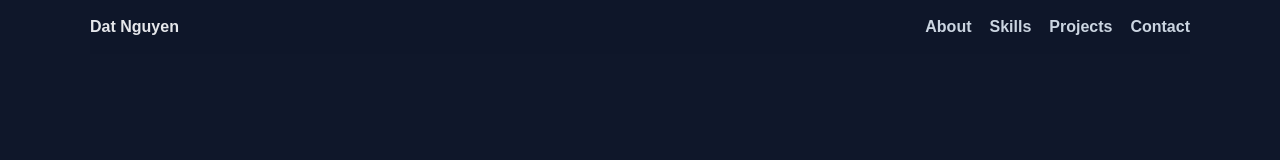
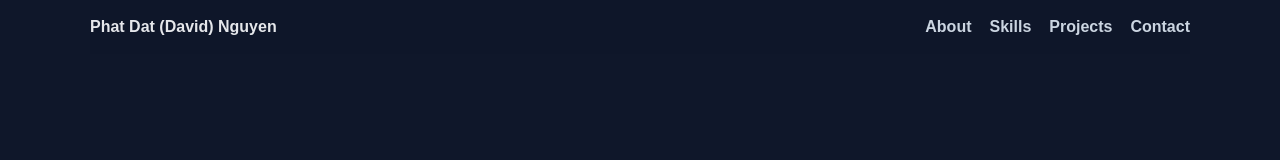
Before and after one commit to phatdat220707/dat-portfolio, a Next.js app: page / in a window 1280 px wide. Shown: the top 160 px of the page. Built offline with nearby package versions, Linux system fonts and the light colour scheme.

Commit message:
Update header logo text and navigation aria-label

```diff
--- a/app/components/Header.js
+++ b/app/components/Header.js
@@ -1,11 +1,12 @@
+
 export default function Header() {
   return (
     <header className="siteHeader">
-      <a href="#" className="logo">
-        Dat Nguyen
+      <a href="#home" className="logo">
+        Phat Dat (David) Nguyen
       </a>
 
-      <nav>
+      <nav aria-label="Main navigation">
         <a href="#about">About</a>
         <a href="#skills">Skills</a>
         <a href="#projects">Projects</a>
```
